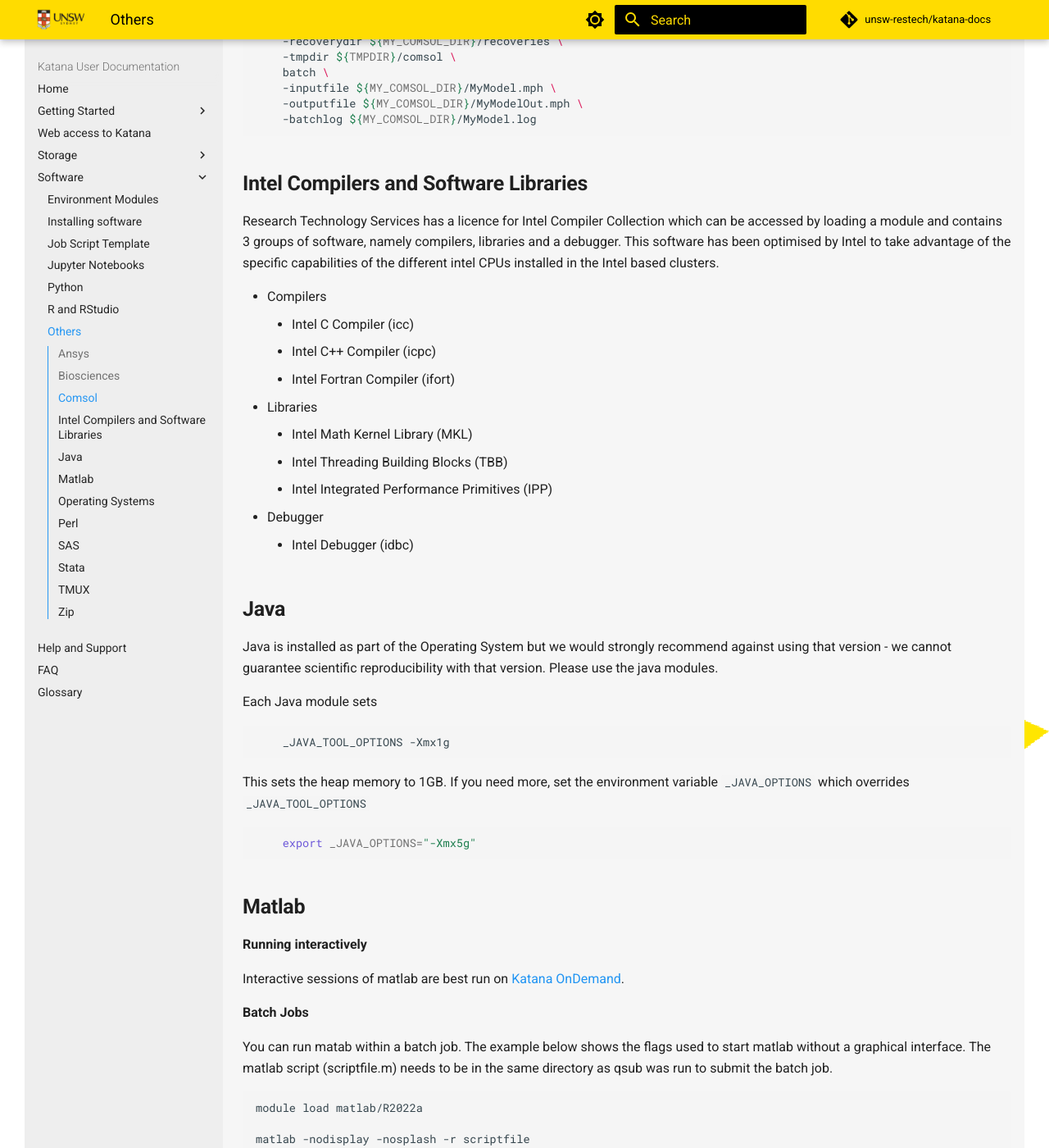
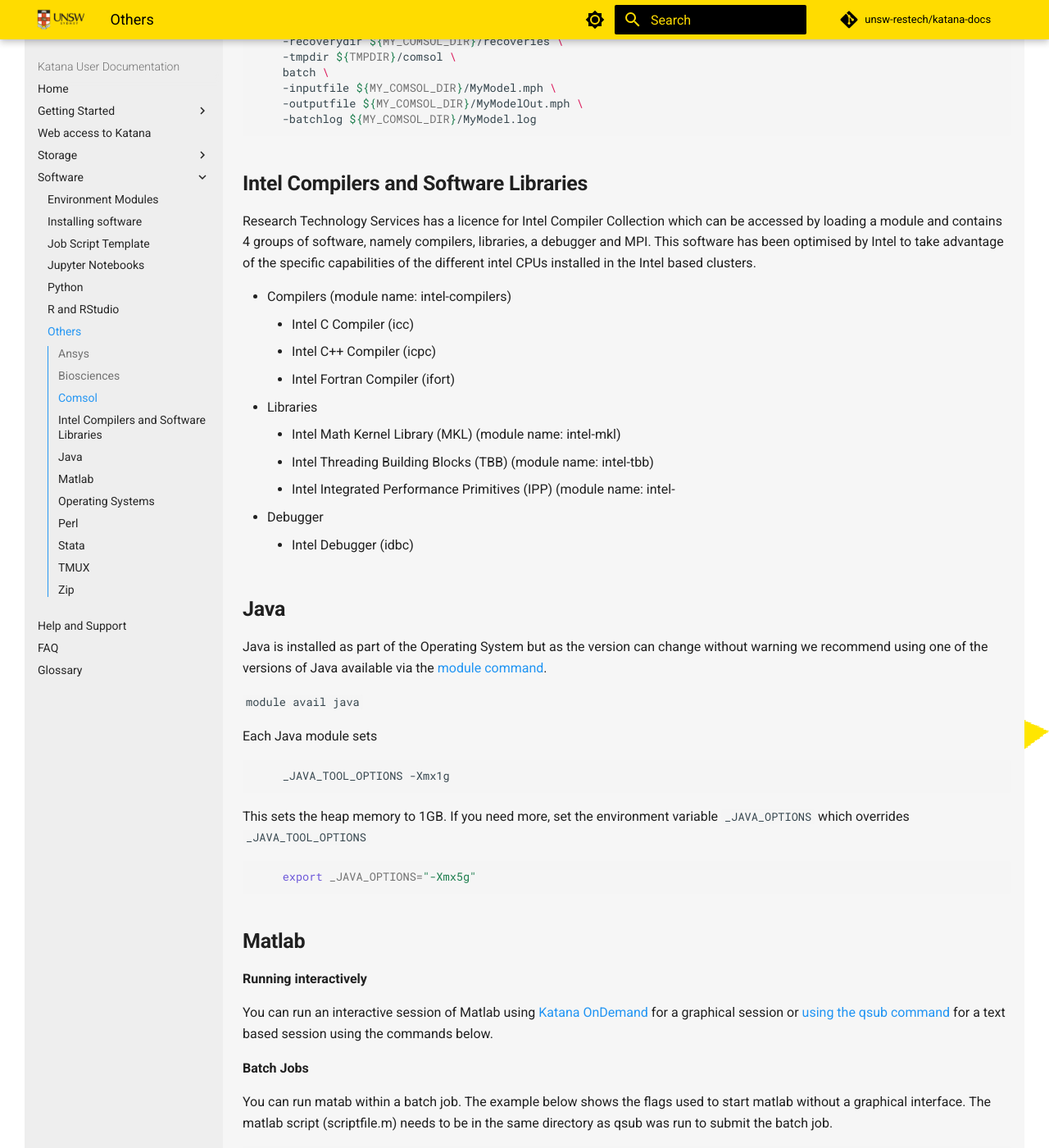
Before and after one commit to unsw-restech/unsw-restech.github.io, an MkDocs documentation site: the page built from docs/software/others.md, in a window 1280 px wide and 1400 px high, scrolled down 2467 px. Shown: the whole window at 82% size. Built offline with MkDocs 1.6.1 and Material for MkDocs 9.7.7, drawn with Linux system fonts in a browser that asks for light colours; comment, search, counter and statistics services are not loaded; some of the changed text lies outside the part shown.

Commit message:
Update others.md
More changes.

````diff
--- a/docs/software/others.md
+++ b/docs/software/others.md
@@ -88,7 +88,7 @@
 
 **Comsol Batch Jobs**
 
-**Note:** The version of COMSOL available via [myAccess](https://www.myaccess.unsw.edu.au/applications/ansys-workbench) **MUST NOT** be used for any research including generating
+**Note:** The version of COMSOL available via myAccess **MUST NOT** be used for any research including generating
 files to be used on Katana.
 
 An example comsol batch job file is available in [our GitHub repository](https://github.com/unsw-edu-au/Restech-HPC/blob/master/hpc-examples/comsol/comsol.pbs).
@@ -115,22 +115,26 @@
 
 ## Intel Compilers and Software Libraries
 
-Research Technology Services has a licence for Intel Compiler Collection which can be accessed by loading a module and contains 3 groups of software, namely compilers, libraries and a debugger. This software has been optimised by Intel to take advantage of the specific capabilities of the different intel CPUs installed in the Intel based clusters.
+Research Technology Services has a licence for Intel Compiler Collection which can be accessed by loading a module and contains 4 groups of software, namely compilers, libraries, a debugger
+and MPI. This software has been optimised by Intel to take advantage of the specific capabilities of the different intel CPUs installed in the Intel based clusters.
 
-- Compilers
+- Compilers (module name: intel-compilers)
     - Intel C Compiler (icc)
     - Intel C++ Compiler (icpc)
     - Intel Fortran Compiler (ifort)
 - Libraries
-    - Intel Math Kernel Library (MKL)
-    - Intel Threading Building Blocks (TBB)
-    - Intel Integrated Performance Primitives (IPP)
+    - Intel Math Kernel Library (MKL) (module name: intel-mkl)
+    - Intel Threading Building Blocks (TBB) (module name: intel-tbb)
+    - Intel Integrated Performance Primitives (IPP) (module name: intel-
 - Debugger
     - Intel Debugger (idbc)
 
 ## Java
 
-Java is installed as part of the Operating System but we would strongly recommend against using that version - we cannot guarantee scientific reproducibility with that version. Please use the java modules.
+Java is installed as part of the Operating System but as the version can change without warning we recommend using one of the versions of Java
+available via the [module command](../software/environment_modules).
+
+`:::bash module avail java`
 
 Each Java module sets
 
@@ -149,8 +153,8 @@
 
 **Running interactively**
 
-Interactive sessions of matlab are best run on [Katana OnDemand](../using_katana/ondemand.md).
-
+You can run an interactive session of Matlab using [Katana OnDemand](../using_katana/ondemand) for a graphical session or [using the qsub command](using_katana/running_jobs/#interactive-jobs)
+for a text based session using the commands below.
 
 **Batch Jobs**
 
@@ -182,7 +186,7 @@
 
 Katana nodes currently run Rocky Linux 8.9.
 
-Research software is installed in environment modules. This enables multiple versions of the same software to be installed, and each user can choose which version they wish to use.
+Research software is installed in [environment modules](../software/environment_modules/). This enables multiple versions of the same software to be installed, and each user can choose which version they wish to use.
 
 ## Perl
 
@@ -196,13 +200,15 @@
 #!/usr/bin/perl
 ```
 
-However, that will restrict you to the default version of Perl supplied with the Linux distribution.  For greater flexibility, try using the following:
+However, that will restrict you to the default version of Perl supplied with the Linux distribution.  If, instead of using that line, you use the following:
 
 ``` bash
 #!/usr/bin/env perl
 ```
-Then if you choose to use a different version of Perl (by loading an environment module) it will not be necessary to modify your scripts.
 
+This will then look in your path so if you load Oerl via an environment module) it will not be necessary to modify your scripts.
+
+<!--
 ## SAS
 
 The 64-bit version of SAS is available as a module.
@@ -212,6 +218,7 @@
 ``` bash
     -work /my/directory
 ```
+-->
 
 ## Stata
 
````
